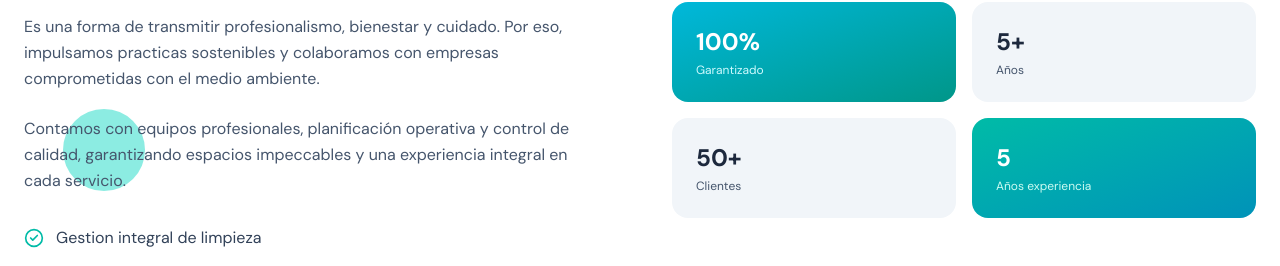
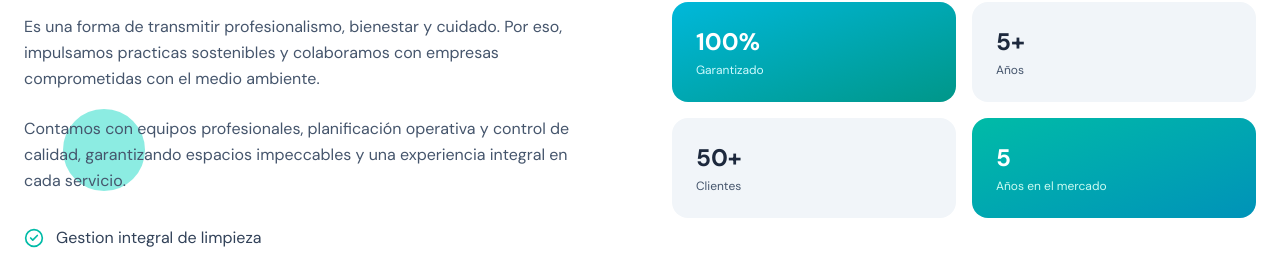
Before and after one commit to ftorresbaeza/cdl-partner, a Next.js app: page / in a window 1280 px wide. Shown: the part 2467-2733 px from the top of the page. Built offline with nearby package versions, Linux system fonts and the light colour scheme.

Commit message:
Fix: cambiar texto重复ido

```diff
--- a/src/app/page.tsx
+++ b/src/app/page.tsx
@@ -584,7 +584,7 @@ export default function Home() {
                   className="bg-gradient-to-br from-teal-500 to-cyan-600 rounded-2xl p-6 text-white"
                 >
                   <div className="text-2xl font-bold mb-1">5</div>
-                  <div className="text-teal-100 text-xs">Años experiencia</div>
+                  <div className="text-teal-100 text-xs">Años en el mercado</div>
                 </motion.div>
               </div>
             </motion.div>
```
